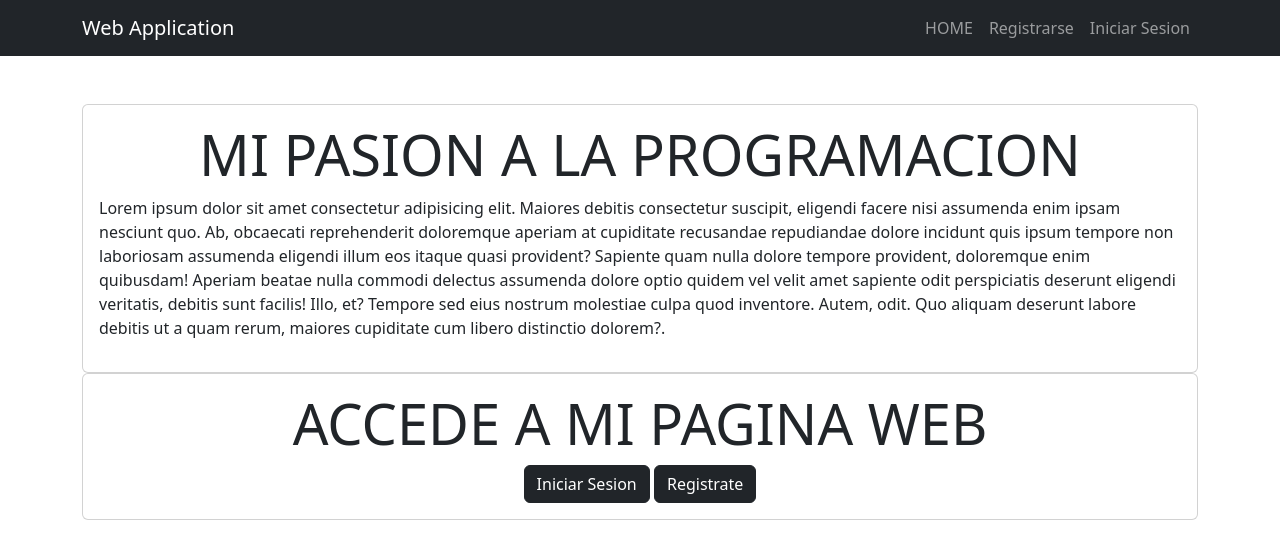
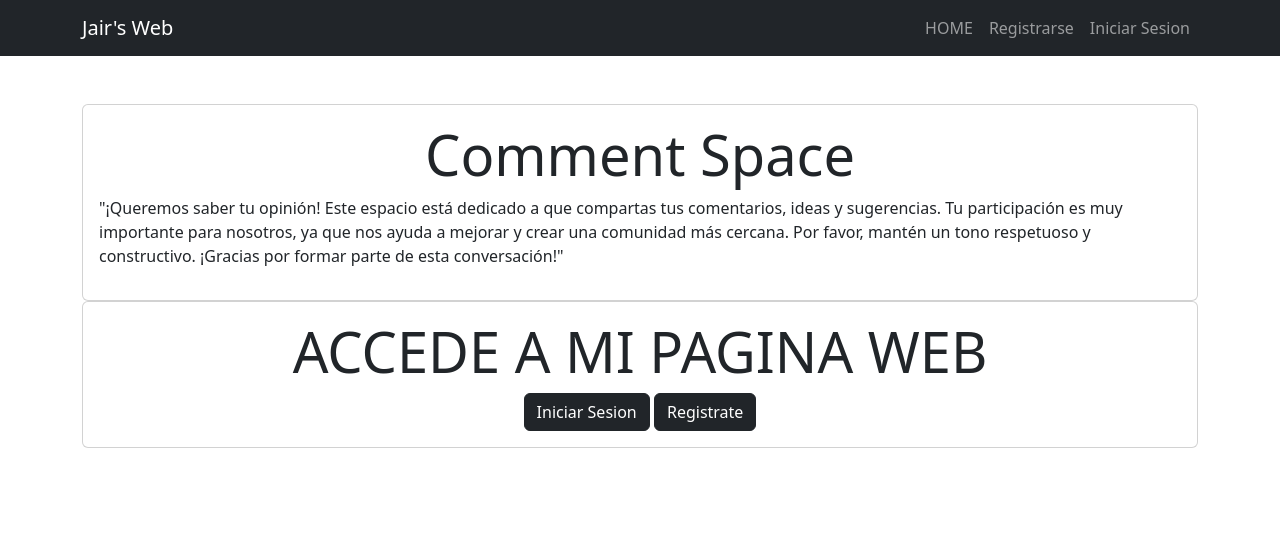
Before and after one commit to JairJama/django-auth-crud, a Django app: page / in a window 1280 px wide. Shown: the top 559 px of the page. Run offline with Django 5.2, Linux system fonts and the light colour scheme.

Commit message:
Contenido añadido

```diff
--- a/tasks/templates/base.html
+++ b/tasks/templates/base.html
@@ -9,7 +9,7 @@
 <body>
     <nav class="navbar navbar-expand-lg bg-dark navbar-dark">
         <div class="container">
-          <a class="navbar-brand" href="/">Web Application</a>
+          <a class="navbar-brand" href="/">Jair's Web</a>
           <button class="navbar-toggler" type="button" data-bs-toggle="collapse" data-bs-target="#navbarNav" aria-controls="navbarNav" aria-expanded="false" aria-label="Toggle navigation">
             <span class="navbar-toggler-icon"></span>
           </button>
--- a/tasks/templates/home.html
+++ b/tasks/templates/home.html
@@ -3,11 +3,11 @@
 {% block content %}
 <main class="container py-5">
     <section class="card card-body">
-        <h1 class="display-4 text-center">MI PASION A LA PROGRAMACION</h1>
-        <P>Lorem ipsum dolor sit amet consectetur adipisicing elit. Maiores debitis consectetur suscipit, eligendi facere nisi assumenda enim ipsam nesciunt quo. Ab, obcaecati reprehenderit doloremque aperiam at cupiditate recusandae repudiandae dolore incidunt quis ipsum tempore non laboriosam assumenda eligendi illum eos itaque quasi provident? Sapiente quam nulla dolore tempore provident, doloremque enim quibusdam! Aperiam beatae nulla commodi delectus assumenda dolore optio quidem vel velit amet sapiente odit perspiciatis deserunt eligendi veritatis, debitis sunt facilis! Illo, et? Tempore sed eius nostrum molestiae culpa quod inventore. Autem, odit. Quo aliquam deserunt labore debitis ut a quam rerum, maiores cupiditate cum libero distinctio dolorem?.</P>
+        <h1 class="display-4 text-center">Comment Space</h1>
+        <P>"¡Queremos saber tu opinión! Este espacio está dedicado a que compartas tus comentarios, ideas y sugerencias. Tu participación es muy importante para nosotros, ya que nos ayuda a mejorar y crear una comunidad más cercana. Por favor, mantén un tono respetuoso y constructivo. ¡Gracias por formar parte de esta conversación!"</P>
     </section>
     <section class="card card-body">
-        <h1 class="display-4 text-center">ACCEDE A MI PAGINA WEB</h1>
+        <h1 class="display-4 text-center" >ACCEDE A MI PAGINA WEB</h1>
 
     <div class="text-center">
         <a class="btn btn-dark" href="/signin/">
```
